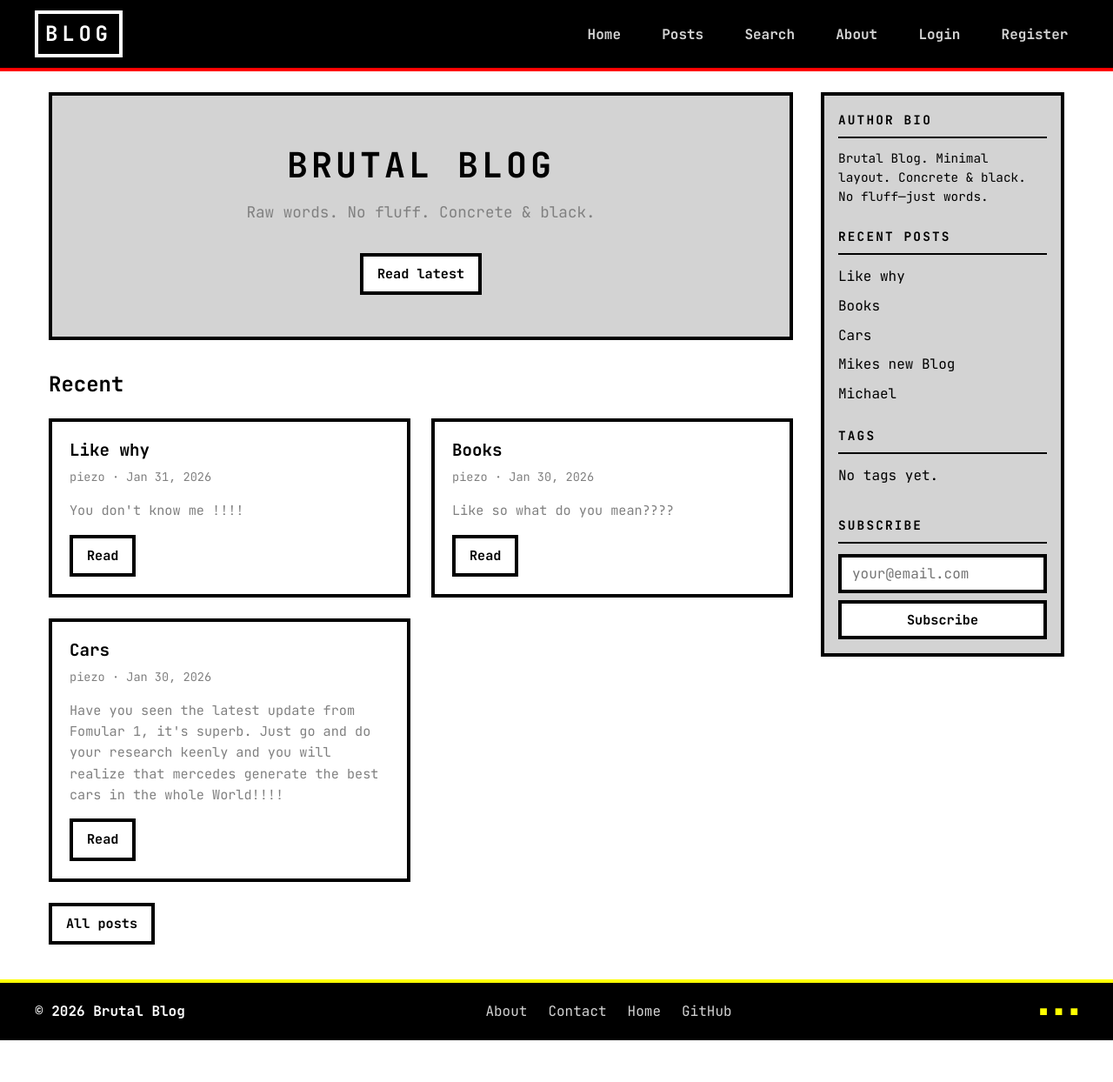
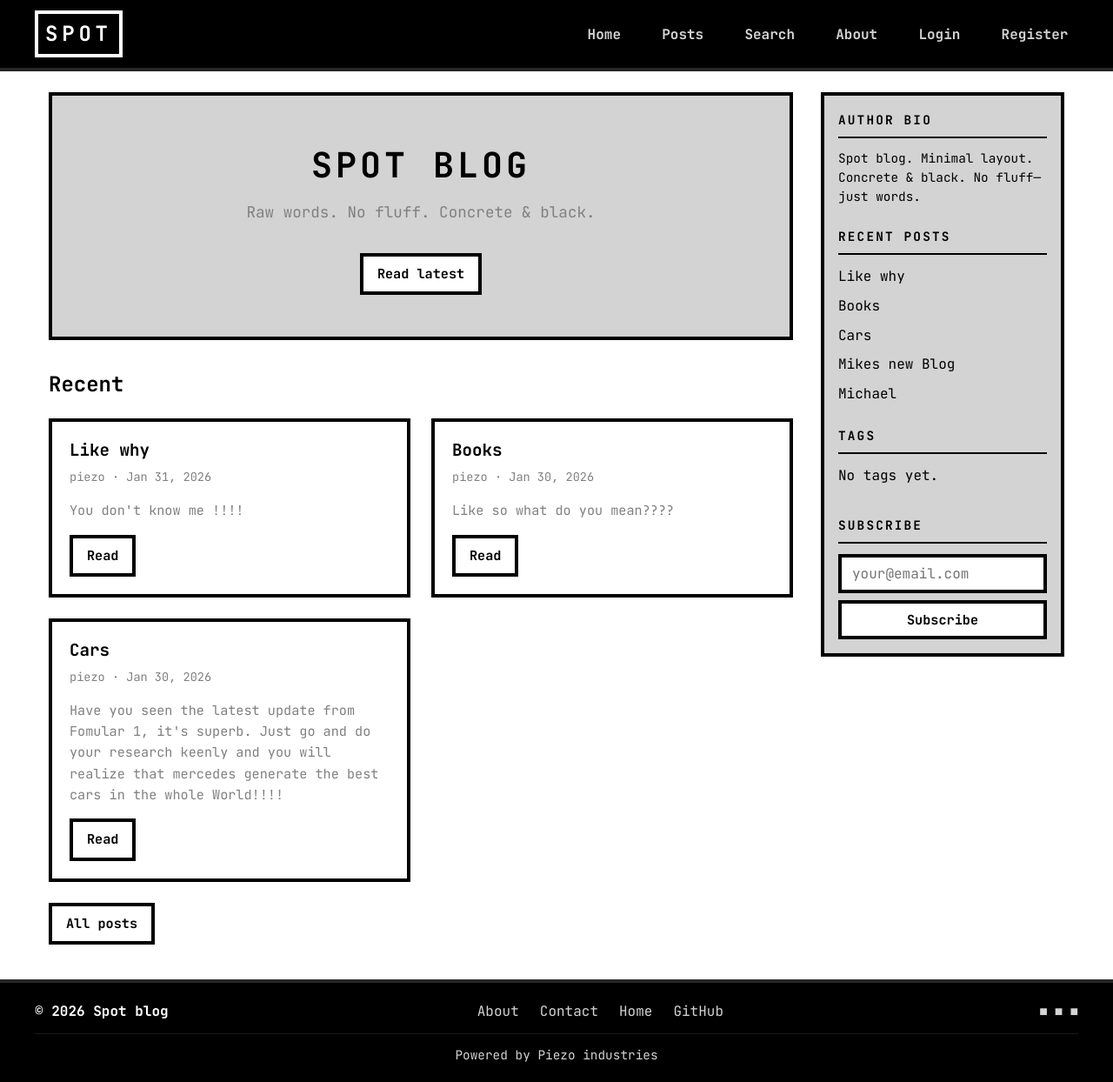
Before and after one commit to PiezoGo/Blogging-Website, a Django app: page / in a window 1280 px wide. Shown: the whole page at 87% size. Before the commit the page ends 1196 px from the top, so only its background shows below. Run offline with Django 5.2, Linux system fonts and the light colour scheme; data comes from the database, SQL or seed files in the repository; both versions use the stored data as it was after the commit; data that the repository does not hold is empty.

Commit message:
just some few changes in the styling

```diff
--- a/static/css/main.css
+++ b/static/css/main.css
@@ -1,11 +1,12 @@
-/* Brutalist Blog — main.css */
+/* Spot blog — main.css */
 :root {
   --concrete: #A9A9A9;
   --concrete-mid: #808080;
   --concrete-light: #D3D3D3;
   --black: #000000;
+  --black-soft: #333333;
   --white: #FFFFFF;
-  --accent: #FF0000;
+  --accent: #c0392b;
   --accent-yellow: #FFFF00;
   --border-thick: 4px;
   --font-mono: 'JetBrains Mono', 'Space Mono', 'Courier New', monospace;
@@ -40,7 +41,7 @@ body {
   z-index: 100;
   background: var(--black);
   color: var(--white);
-  border-bottom: var(--border-thick) solid var(--accent);
+  border-bottom: var(--border-thick) solid rgba(255, 255, 255, 0.15);
   padding: 0.75rem 1rem;
 }
 
@@ -66,7 +67,7 @@ body {
 
 .nav-brand:hover {
   background: var(--white);
-  color: var(--black);
+  color: var(--black-soft);
 }
 
 .nav-links {
@@ -220,7 +221,7 @@ body {
 }
 
 .sidebar-tags li a:hover {
-  background: var(--black);
+  background: var(--black-soft);
   color: var(--white);
 }
 
@@ -236,13 +237,16 @@ body {
   width: 100%;
   background: var(--black);
   color: var(--white);
-  border-top: var(--border-thick) solid var(--accent-yellow);
+  border-top: var(--border-thick) solid rgba(255, 255, 255, 0.15);
   padding: 1.25rem 1rem;
+  display: flex;
+  flex-direction: column;
+  align-items: center;
 }
 
 .footer-inner {
+  width: 100%;
   max-width: 1200px;
-  margin: 0 auto;
   display: flex;
   align-items: center;
   justify-content: space-between;
@@ -256,6 +260,7 @@ body {
 
 .footer-links {
   display: flex;
+  align-items: center;
   gap: 1.5rem;
 }
 
@@ -268,9 +273,25 @@ body {
   color: var(--white);
 }
 
+.footer-social {
+  display: flex;
+  align-items: center;
+}
+
 .footer-social span {
   margin-left: 0.5rem;
-  color: var(--accent-yellow);
+  color: var(--concrete-light);
+}
+
+.footer-powered {
+  width: 100%;
+  max-width: 1200px;
+  margin: 0.75rem 0 0;
+  padding: 0.75rem 0 0;
+  text-align: center;
+  font-size: 0.9rem;
+  color: var(--concrete-light);
+  border-top: 1px solid rgba(255, 255, 255, 0.1);
 }
 
 /* ——— Buttons & inputs ——— */
@@ -292,7 +313,7 @@ body {
 .animated-button:hover,
 .brutalist-btn:hover {
   transform: scale(1.05);
-  background: var(--black);
+  background: var(--black-soft);
   color: var(--white);
 }
 
@@ -355,7 +376,7 @@ textarea.brutalist-input {
 }
 
 .post-card:hover {
-  box-shadow: 8px 8px 0 var(--black);
+  box-shadow: 8px 8px 0 var(--black-soft);
   transform: translate(-2px, -2px);
 }
 
@@ -429,7 +450,7 @@ textarea.brutalist-input {
 }
 
 .post-detail-tags a:hover {
-  background: var(--black);
+  background: var(--black-soft);
   color: var(--white);
 }
 
@@ -503,12 +524,12 @@ textarea.brutalist-input {
 }
 
 .pagination a:hover {
-  background: var(--black);
+  background: var(--black-soft);
   color: var(--white);
 }
 
 .pagination .current {
-  background: var(--black);
+  background: var(--black-soft);
   color: var(--white);
 }
 
@@ -588,7 +609,7 @@ textarea.brutalist-input {
   width: 24px;
   height: 24px;
   border: 4px solid var(--concrete);
-  border-top-color: var(--black);
+  border-top-color: var(--black-soft);
   animation: spin 0.8s linear infinite;
 }
 
--- a/templates/about.html
+++ b/templates/about.html
@@ -5,8 +5,8 @@
 {% block content %}
 <div class="page-content">
   <h1>About</h1>
-  <p>Brutal Blog is a minimal blogging platform. No fluff. Concrete grays, deep blacks, stark whites, bold accents. Monospace. Thick borders. Raw but readable.</p>
+  <p>Spot blog is a minimal blogging platform. No fluff. Concrete grays, deep blacks, stark whites, bold accents. Monospace. Thick borders. Raw but readable.</p>
   <p>Inspired by Medium, Dev.to, and Ghost—focused on content and clarity.</p>
-  <p>© 2026 Brutal Blog.</p>
+  <p>© 2026 Spot blog.</p>
 </div>
 {% endblock %}
--- a/templates/base.html
+++ b/templates/base.html
@@ -4,7 +4,7 @@
 <head>
     <meta charset="UTF-8">
     <meta name="viewport" content="width=device-width, initial-scale=1.0">
-    <title>{% block title %}Blog{% endblock %} | Brutal Blog</title>
+    <title>{% block title %}Blog{% endblock %} | Spot blog</title>
     <link rel="stylesheet" href="{% static 'css/main.css' %}">
     <link rel="preconnect" href="https://fonts.googleapis.com">
     <link rel="preconnect" href="https://fonts.gstatic.com" crossorigin>
@@ -13,7 +13,7 @@
 <body>
     <nav class="brutalist-nav">
         <div class="nav-inner">
-            <a href="{% url 'home' %}" class="nav-brand">BLOG</a>
+            <a href="{% url 'home' %}" class="nav-brand">SPOT</a>
             <ul class="nav-links">
                 <li><a href="{% url 'home' %}">Home</a></li>
                 <li><a href="{% url 'post_list' %}">Posts</a></li>
@@ -60,7 +60,7 @@
 
     <footer class="brutalist-footer">
         <div class="footer-inner">
-            <span class="footer-copy">© 2026 Brutal Blog</span>
+            <span class="footer-copy">© 2026 Spot blog</span>
             <div class="footer-links">
                 <a href="{% url 'about' %}">About</a>
                 <a href="{% url 'contact' %}">Contact</a>
@@ -71,6 +71,7 @@
                 <span aria-hidden="true">■</span><span aria-hidden="true">■</span><span aria-hidden="true">■</span>
             </div>
         </div>
+        <p class="footer-powered">Powered by Piezo industries</p>
     </footer>
 
     <script src="{% static 'js/main.js' %}"></script>
--- a/templates/home.html
+++ b/templates/home.html
@@ -4,7 +4,7 @@
 
 {% block content %}
 <section class="hero fade-in">
-  <h1>BRUTAL BLOG</h1>
+  <h1>SPOT BLOG</h1>
   <p>Raw words. No fluff. Concrete &amp; black.</p>
   {% if featured %}
   <a href="{% url 'post_detail' featured.pk %}" class="animated-button brutalist-btn">Read latest</a>
--- a/templates/includes/sidebar.html
+++ b/templates/includes/sidebar.html
@@ -1,7 +1,7 @@
 <aside class="sidebar">
     <section class="sidebar-block sidebar-bio">
         <h3 class="sidebar-title">Author Bio</h3>
-        <p>Brutal Blog. Minimal layout. Concrete &amp; black. No fluff—just words.</p>
+        <p>Spot blog. Minimal layout. Concrete &amp; black. No fluff—just words.</p>
     </section>
     <section class="sidebar-block">
         <h3 class="sidebar-title">Recent Posts</h3>
```
Also changed, not shown: db.sqlite3.
